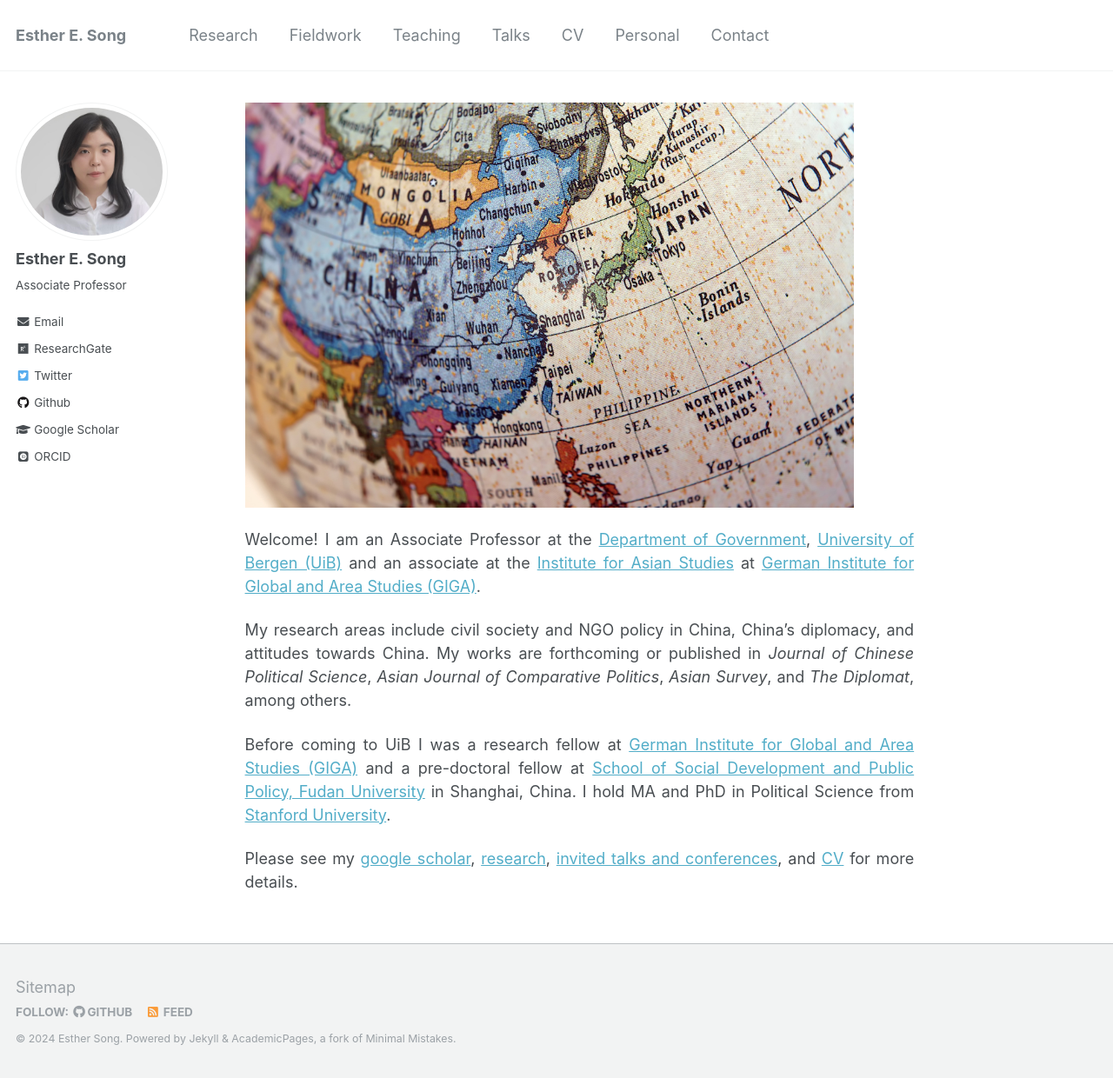
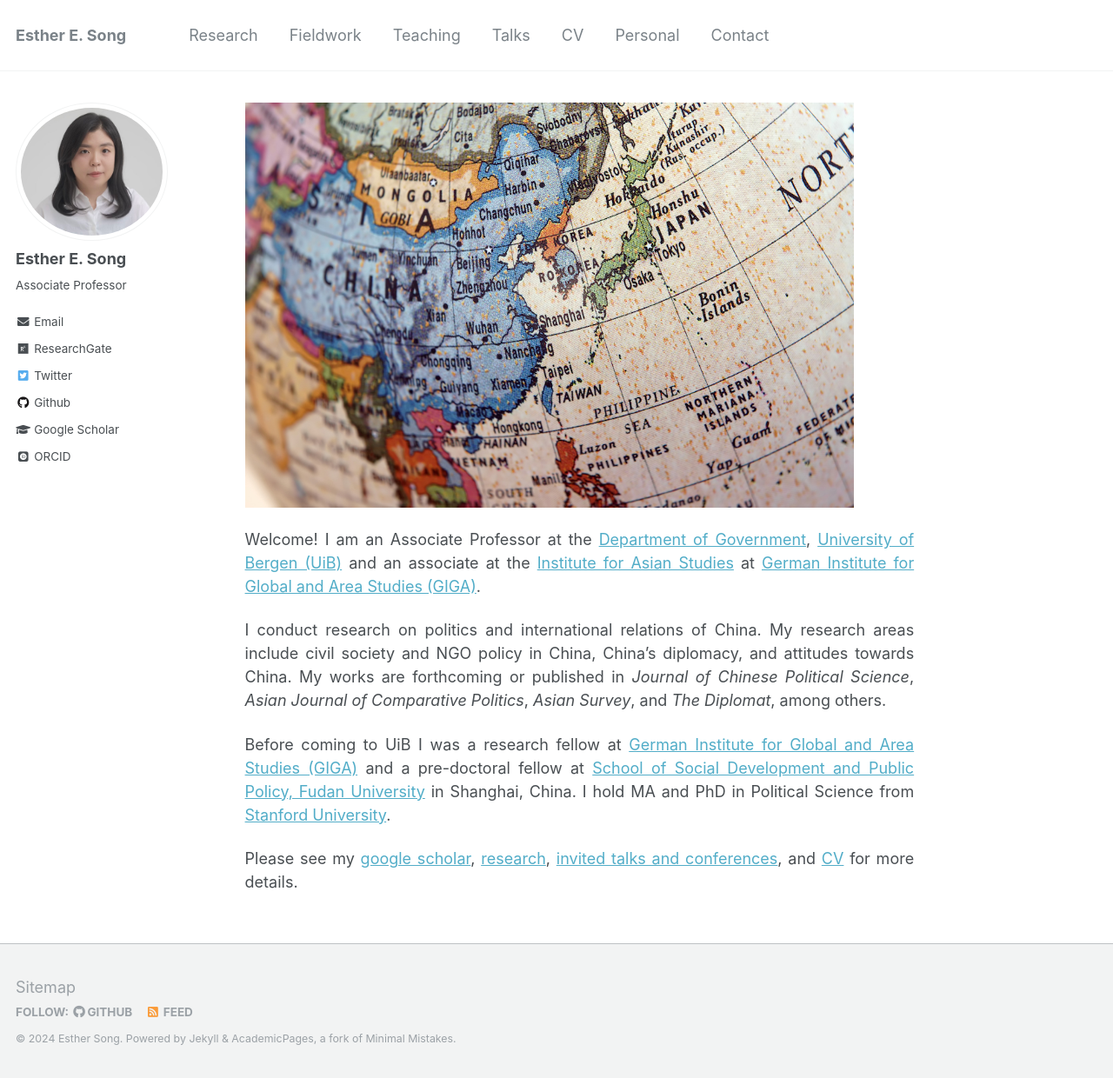
Before and after one commit to ehsong/ehsong.github.io, a Jekyll site: the page built from _pages/about.md, in a window 1280 px wide and 1240 px high. Shown: the whole window at 87% size. Built offline with Jekyll 4.4.1, drawn with Linux system fonts in a browser that asks for light colours; some web fonts are replaced.

Commit message:
Update about.md

```diff
--- a/_pages/about.md
+++ b/_pages/about.md
@@ -11,7 +11,7 @@
 
 Welcome! I am an Associate Professor at the [Department of Government](https://www.uib.no/en/gov), [University of Bergen (UiB)](https://www.uib.no/en) and an associate at the [Institute for Asian Studies](https://www.giga-hamburg.de/en/institutes/giga-institute-for-asian-studies/) at [German Institute for Global and Area Studies (GIGA)](https://www.giga-hamburg.de/en/).
 
-My research areas include civil society and NGO policy in China, China's diplomacy, and attitudes towards China. My works are forthcoming or published in *Journal of Chinese Political Science*, *Asian Journal of Comparative Politics*, *Asian Survey*, and *The Diplomat*, among others.
+I conduct research on politics and international relations of China. My research areas include civil society and NGO policy in China, China's diplomacy, and attitudes towards China. My works are forthcoming or published in *Journal of Chinese Political Science*, *Asian Journal of Comparative Politics*, *Asian Survey*, and *The Diplomat*, among others.
 
 Before coming to UiB I was a research fellow at [German Institute for Global and Area Studies (GIGA)](https://www.giga-hamburg.de/en/) and a pre-doctoral fellow at [School of Social Development and Public Policy, Fudan University](https://www.fudan.edu.cn/en/2019/0514/c295a96700/page.htm) in Shanghai, China. I hold MA and PhD in Political Science from [Stanford University](https://stanford.edu).
 
```
